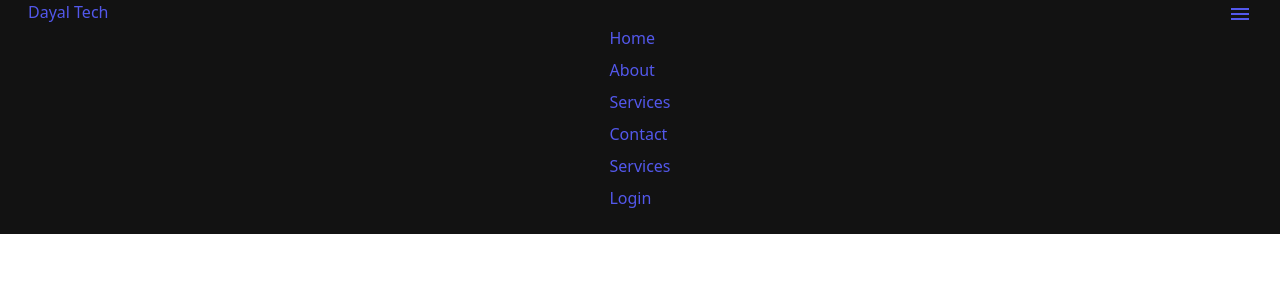
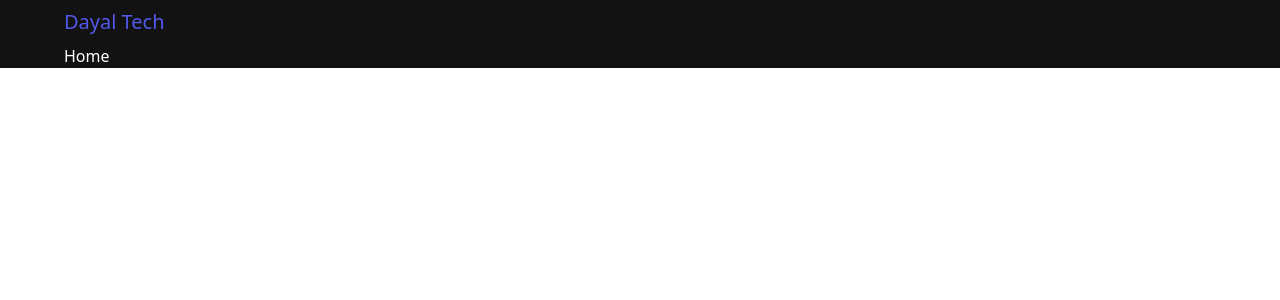
Before and after one commit to Dayaldonadkar/DayalTechnical, a React (Vite) app in the folder client/: page / in a window 1280 px wide. Shown: the top 300 px of the page. Built offline with nearby package versions, Linux system fonts and the light colour scheme.

Commit message:
navbar imroved using percentage

```diff
--- a/client/src/App.jsx
+++ b/client/src/App.jsx
@@ -9,9 +9,24 @@ const App = () => {
     setShowNavbar(!showNavbar);
   };
   return (
-    <div className="bg-[#121212] text-white ">
+    <div className="bg-[#121212] text-white flex justify-center">
+      <div className="w-[90%]">
         <BrowserRouter>
           <Navbar handleNavbar={handleNavbar} showNavbar={showNavbar} />
+          <div className="flex justify-center md:hidden">
+            {showNavbar && (
+              <div className="w-[100%] bg-[#121212] h-52 left-0 flex justify-center absolute">
+                <ul className="space-y-2 ">
+                  <li>Home</li>
+                  <li>About</li>
+                  <li>Services</li>
+                  <li>Contact</li>
+                  <li>Services</li>
+                  <li>Login</li>
+                </ul>
+              </div>
+            )}
+          </div>
           <Routes>
             <Route>
               <Route path="/" element={<Home />} />
@@ -19,6 +34,7 @@ const App = () => {
           </Routes>
         </BrowserRouter>
       </div>
+    </div>
   );
 };
 
--- a/client/src/Components/Navbar.jsx
+++ b/client/src/Components/Navbar.jsx
@@ -3,17 +3,29 @@ import MenuIcon from "@mui/icons-material/Menu";
 
 const Navbar = ({ showNavbar, handleNavbar }) => {
   return (
-    <div className="text-[#5358EB] flex justify-center relative px-7">
+    <div className="text-[#5358EB]  relative  py-2">
       <div className="w-[100%]">
         <div className="flex justify-between">
-          <h1>Dayal Tech</h1>
-          <div onClick={handleNavbar}>
+          <h1 className="text-xl hover:cursor-pointer font-medium">
+            Dayal Tech
+          </h1>
+          <div className="hidden">
+            <ul className="space-y-2 flex space-x-5 md:space-y-0">
+              <li>Home</li>
+              <li>About</li>
+              <li>Services</li>
+              <li>Contact</li>
+              <li>Services</li>
+              <li>Login</li>
+            </ul>
+          </div>
+          <div onClick={handleNavbar} className="md:hidden">
             <MenuIcon />
           </div>
         </div>
 
-        <div className="flex justify-center">
-          {!showNavbar && (
+        {/* <div className="flex justify-center md:hidden">
+          {showNavbar && (
             <div className="w-[100%] bg-[#121212] h-52 left-0 flex justify-center absolute">
               <ul className="space-y-2 ">
                 <li>Home</li>
@@ -25,7 +37,7 @@ const Navbar = ({ showNavbar, handleNavbar }) => {
               </ul>
             </div>
           )}
-        </div>
+        </div> */}
       </div>
     </div>
   );
```
Lines whose indentation alone changed are shown as unchanged.
